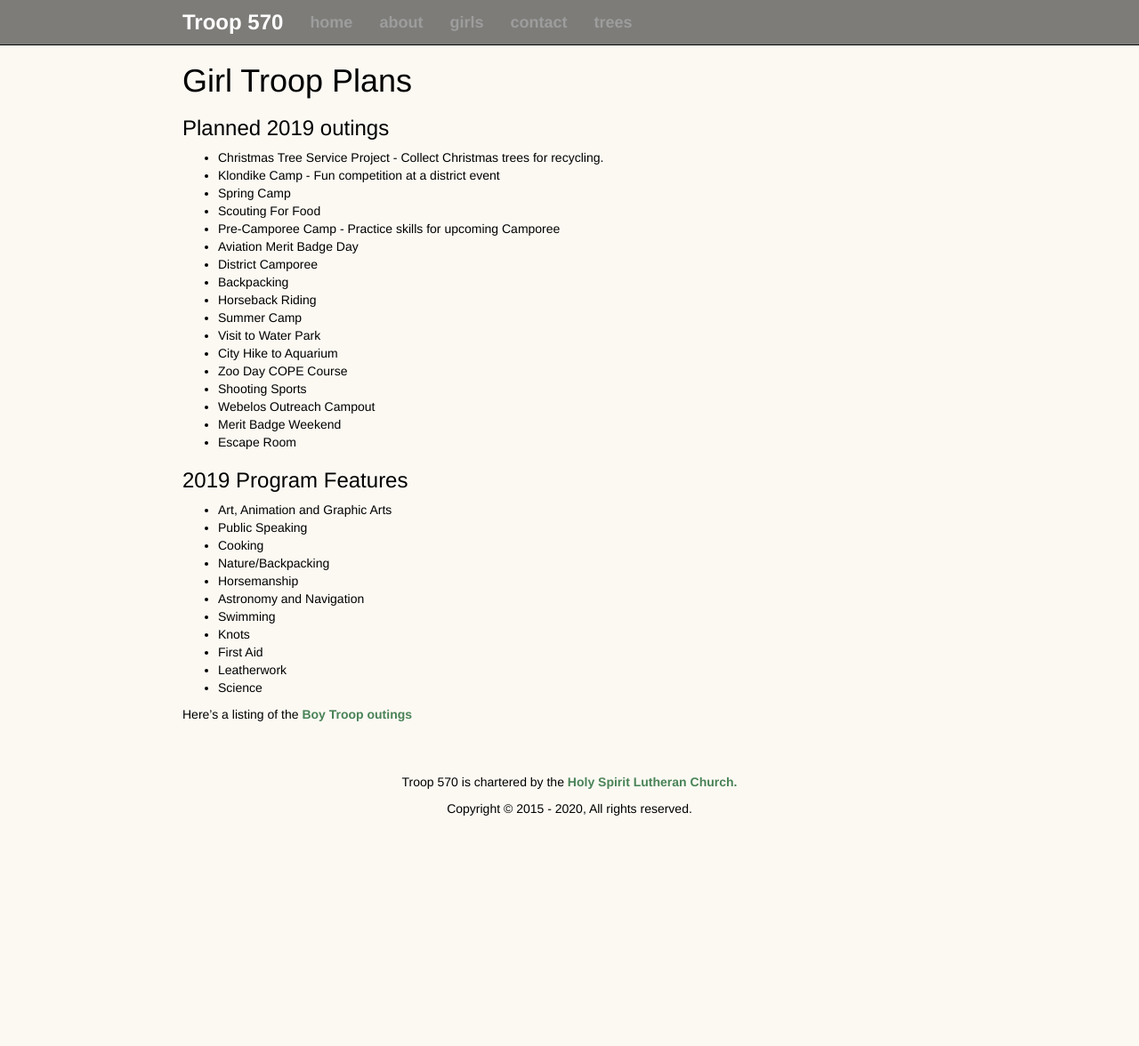
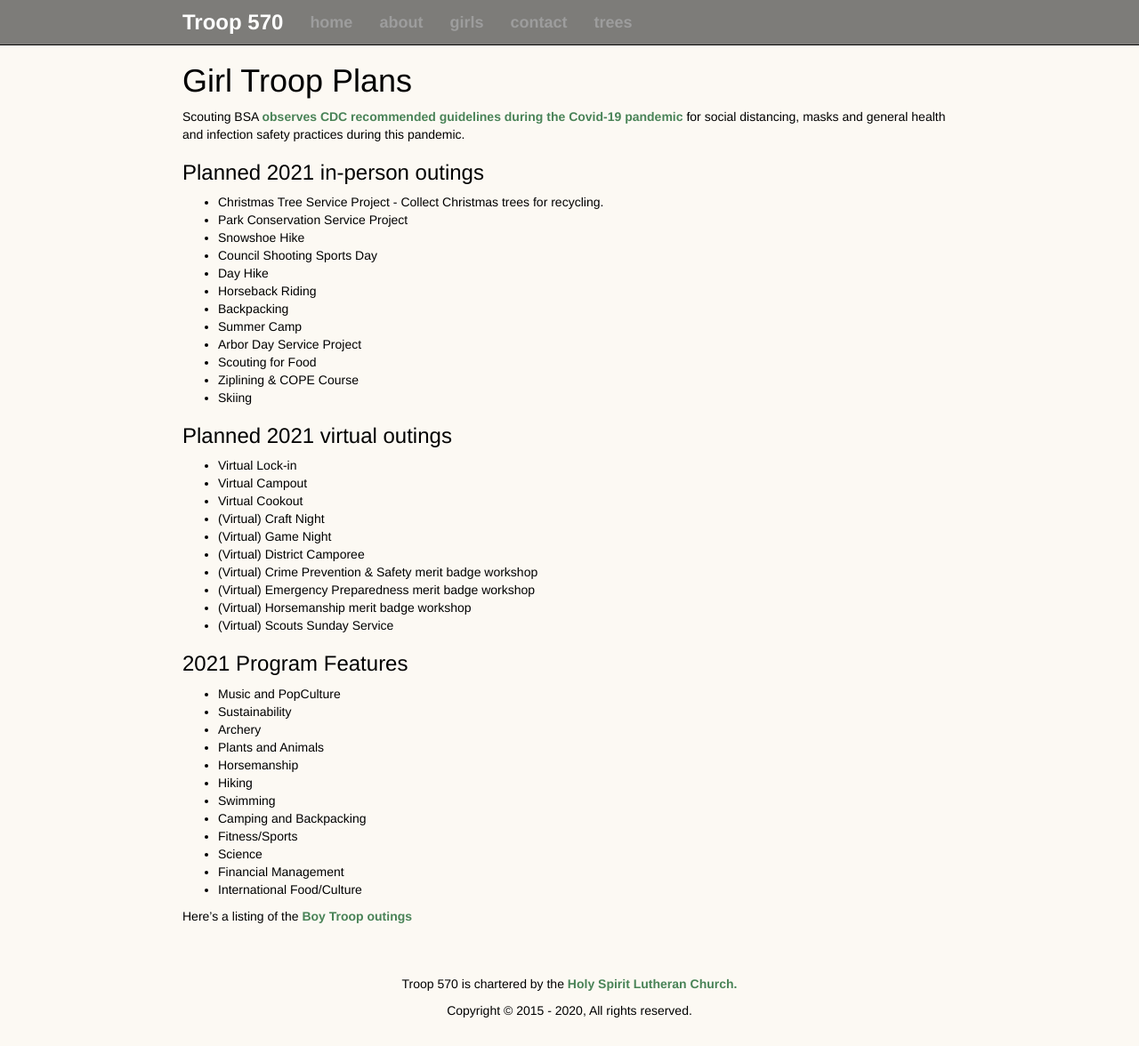
Before and after one commit to troop570/troop570.github.io, a Jekyll site: the page built from outings/girls.md, in a window 1280 px wide. Shown: the whole page at 89% size. Built offline with Jekyll 4.4.1, drawn with Linux system fonts in a browser that asks for light colours; nearby versions of some CDN libraries; before the commit the page ends 949 px from its top, so only the background shows below that.

Commit message:
update girls activities list

```diff
--- a/girls/index.html
+++ b/girls/index.html
@@ -86,7 +86,7 @@ their parents to visit us. Please contact our <a href="mailto:troop570girls@outl
     Scouting - character development, citizenship training and personal fitness.
     Scouts advance through ranks at their own pace.</p>
 
-    <p>Our 2019 calendar includes <a href="/outings/girls">camping, backpacking, hiking, water/snow sports,
+    <p>Our 2021 calendar includes <a href="/outings/girls">camping, backpacking, hiking, water/snow sports,
     community service, and a week-long summer camp. </a></p>
   </div>
   <div class="col-md-6">
--- a/outings/girls.md
+++ b/outings/girls.md
@@ -3,39 +3,47 @@ layout: page
 title: Girl Troop Plans
 description: A list of planned Girl Troop 570 outings
 ---
+Scouting BSA [observes CDC recommended guidelines during the Covid-19 pandemic](https://www.scouting.org/coronavirus/covid-19-faq/) for social distancing, masks and general health and infection safety practices during this pandemic.
 
-### Planned 2019 outings ###
+### Planned 2021 in-person outings ###
+- Christmas Tree Service Project - Collect Christmas trees for recycling.
+- Park Conservation Service Project
+- Snowshoe Hike
+- Council Shooting Sports Day
+- Day Hike
+- Horseback Riding
+- Backpacking
+- Summer Camp
+- Arbor Day Service Project
+- Scouting for Food
+- Ziplining & COPE Course
+- Skiing
 
-- Christmas Tree Service Project - Collect Christmas trees for recycling.
-- Klondike Camp - Fun competition at a district event
-- Spring Camp
-- Scouting For Food
-- Pre-Camporee Camp - Practice skills for upcoming Camporee
-- Aviation Merit Badge Day
-- District Camporee
-- Backpacking
-- Horseback Riding
-- Summer Camp
-- Visit to Water Park
-- City Hike to Aquarium
-- Zoo Day COPE Course
-- Shooting Sports
-- Webelos Outreach Campout
-- Merit Badge Weekend
-- Escape Room
+### Planned 2021 virtual outings ###
+- Virtual Lock-in
+- Virtual Campout
+- Virtual Cookout
+- (Virtual) Craft Night
+- (Virtual) Game Night
+- (Virtual) District Camporee
+- (Virtual) Crime Prevention & Safety merit badge workshop
+- (Virtual) Emergency Preparedness merit badge workshop
+- (Virtual) Horsemanship merit badge workshop
+- (Virtual) Scouts Sunday Service
 
-### 2019 Program Features ###
+### 2021 Program Features ###
 
-- Art, Animation and Graphic Arts
-- Public Speaking
-- Cooking
-- Nature/Backpacking
+- Music and PopCulture
+- Sustainability
+- Archery
+- Plants and Animals
 - Horsemanship
-- Astronomy and Navigation
+- Hiking
 - Swimming
-- Knots
-- First Aid
-- Leatherwork
+- Camping and Backpacking
+- Fitness/Sports
 - Science
+- Financial Management
+- International Food/Culture
 
 Here's a listing of the [Boy Troop outings](/outings)
```
